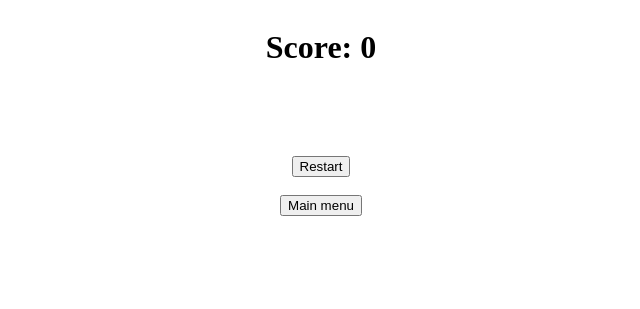
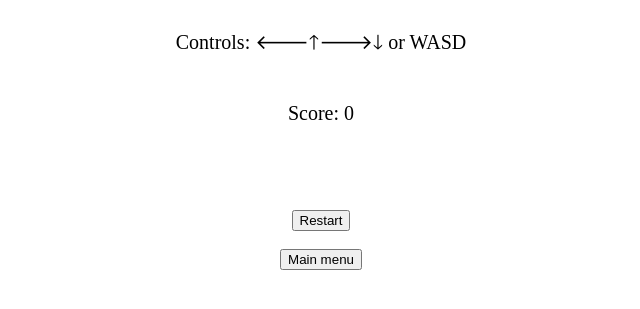
Before and after one commit to s28977/snake-web, a Flask app: template templates/game.html in a window 1280 px wide. Shown: the top 309 px of the page, without its empty margins (319-959 px from the left). Run offline with Flask 3, Linux system fonts and the light colour scheme; the template is opened without the code that fills it: most values are stand-ins (such as "Sample title", 1, 10 or a date in 2020); data that the repository does not hold is empty.

Commit message:
Added controls description to game.html

```diff
--- a/app.py
+++ b/app.py
@@ -7,6 +7,7 @@ app = Flask(__name__)
 
 game = None
 name = None
+
 
 @app.route('/menu')
 def menu():
--- a/templates/game.html
+++ b/templates/game.html
@@ -5,6 +5,9 @@
     <meta name="viewport" content="width=device-width, initial-scale=1.0">
     <title>Snake</title>
     <style>
+        p {
+            font-size: 20px;
+        }
         .board {
             display: grid;
             /* Dynamically generate grid template columns based on grid size */
@@ -29,7 +32,8 @@
 </head>
 <body>
 <div class="flex-container">
-    <h1>Score: <span id="scoreSpan">0</span></h1>
+    <p>Controls: &#129104;&#129105;&#129106;&#129107; or WASD</p>
+    <p>Score: <span id="scoreSpan">0</span></p>
     <div class="board" id="boardDiv">
         {% for row in range(grid_size) %}
             {% for col in range(grid_size) %}
@@ -43,7 +47,7 @@
             {% endfor %}
         {% endfor %}
     </div>
-    <h1 id="messageDiv"></h1>
+    <p id="messageDiv"></p>
     <a href="/game">
         <button>Restart</button>
     </a>
@@ -51,7 +55,6 @@
     <a href="/menu">
         <button>Main menu</button>
     </a>
-
 </div>
 <script>
     // Initialize cells array
```
